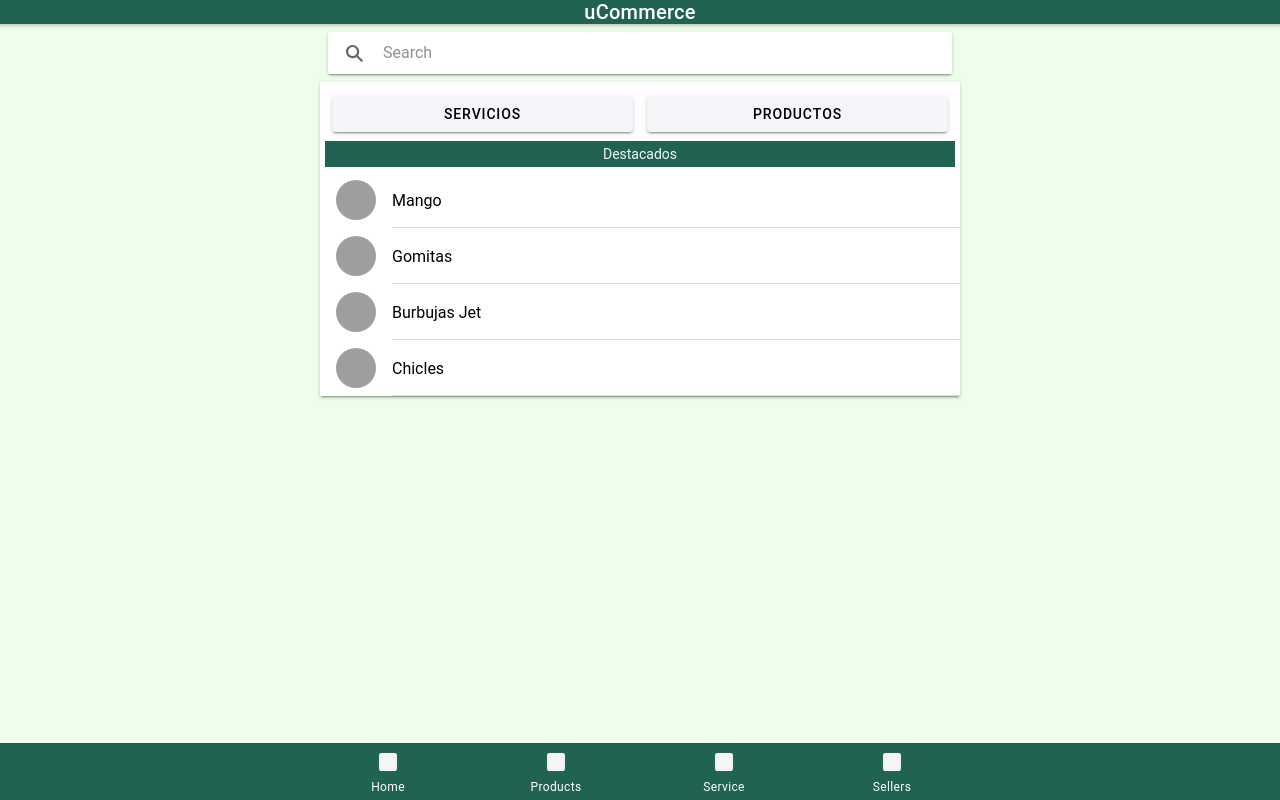
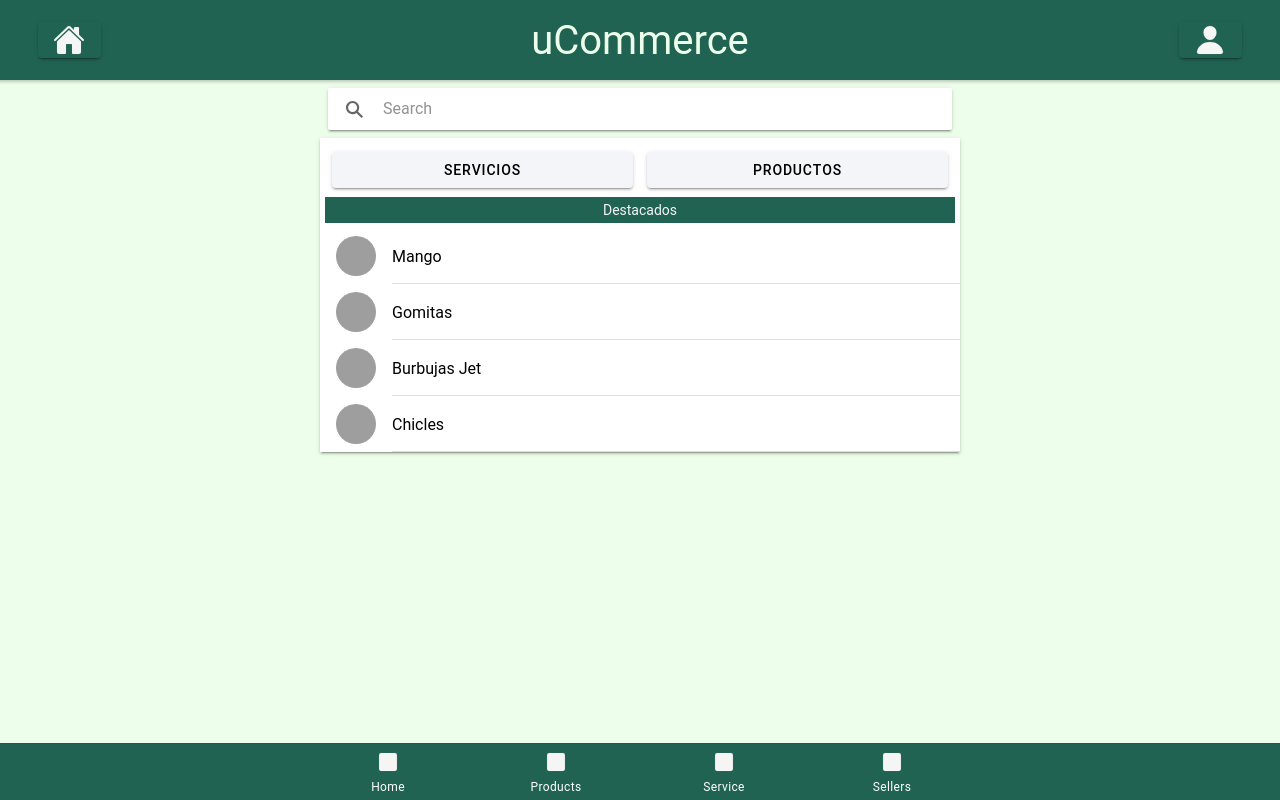
Before and after one commit to cdceballor/Ucommerce, a React (Create React App) app: page /Home in a window 1280 px wide. Built offline with nearby package versions, Linux system fonts and the light colour scheme; grey boxes are pictures that could not be loaded.

Commit message:
Botonoes user y home del header

```diff
--- /dev/null
+++ b/src/components/Header/Header.css
@@ -0,0 +1,22 @@
+ion-header{
+    height: 80px;
+    background-color: #216353;
+    display: flex;
+    justify-content: space-between;
+    align-items: center;
+}
+
+
+a {
+    text-decoration: none;
+    font-size: 2.5rem;
+}
+ion-header ion-icon{
+    font-size: 2rem;
+}
+.home{
+    margin-left: 3%;
+}
+.user {
+    margin-right: 3%;
+}
--- a/src/components/Header/Header.tsx
+++ b/src/components/Header/Header.tsx
@@ -1,12 +1,25 @@
 import React from 'react'
-import { IonHeader, IonTitle } from '@ionic/react';
+import { IonHeader, IonIcon, IonButton} from '@ionic/react';
+import { home, person} from "ionicons/icons";
+
+/* Style */
+import "./Header.css"
 
 const Header: React.FC = () => {
     return (
         <IonHeader>
-            <IonTitle>uCommerce</IonTitle>
+
+            <IonButton className="home" color="tertiary" href="/Home">
+                <IonIcon icon={home}/>
+            </IonButton>
+
+            <a href="/Home">uCommerce</a>
+
+            <IonButton className="user" color="tertiary" href="/User">
+                <IonIcon icon={person}/>
+            </IonButton>
+
         </IonHeader>
-
     )
 }
 
--- a/src/theme/variables.css
+++ b/src/theme/variables.css
@@ -24,8 +24,8 @@ http://ionicframework.com/docs/theming/ */
   --ion-color-tertiary-rgb: 112, 68, 255;
   --ion-color-tertiary-contrast: #ffffff;
   --ion-color-tertiary-contrast-rgb: 255, 255, 255;
-  --ion-color-tertiary-shade: #633ce0;
-  --ion-color-tertiary-tint: #7e57ff;
+  --ion-color-tertiary-shade: #75DAAD;
+  --ion-color-tertiary-tint: #75DAAD;
 
   /** success **/
   --ion-color-success: #10dc60;
```
